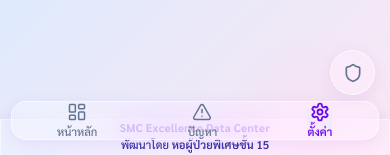
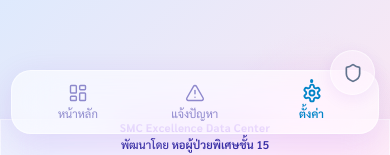
Before and after one commit to kisske-sys/Ward-Data-Intelligence-System, a React (Vite) app: page /settings in a window 390 px wide. Shown: the part 674-829 px from the top of the page. Built offline with nearby package versions, Linux system fonts and the light colour scheme; no server answers.

Commit message:
Update BottomBar.tsx

```diff
--- a/src/components/BottomBar.tsx
+++ b/src/components/BottomBar.tsx
@@ -1,40 +1,39 @@
 // src/components/BottomBar.tsx
-// z-40 > z-30 (FooterBar) → BottomBar จะลอยเหนือ FooterBar บน mobile
-// bottom-6 ทำให้ BottomBar อยู่เหนือ FooterBar (~24px)
+// ใช้ class "bottom-nav" ที่ define ใน CSS แล้ว
+// CSS จัดการ position, z-index, และ bottom offset ให้หมด
+// ที่นี่จึงมีแค่ content เท่านั้น
 
 import { Link, useLocation } from "wouter";
-import { LayoutDashboard, AlertTriangle, Settings } from "lucide-react";
-
-const NAV = [
-  { href: "/",         icon: LayoutDashboard, label: "หน้าหลัก" },
-  { href: "/issues",   icon: AlertTriangle,   label: "ปัญหา"    },
-  { href: "/settings", icon: Settings,        label: "ตั้งค่า"  },
-];
+import { NAV_ITEMS } from "@/App";
 
 export default function BottomBar() {
   const [location] = useLocation();
 
   return (
-    <nav
-      className="glass fixed left-3 right-3 z-40 flex items-center
-                 justify-around px-2 py-2 rounded-2xl md:hidden"
-      // bottom: 30px ให้ FooterBar (~28px) โผล่ข้างล่าง
-      style={{ bottom: "30px" }}
-    >
-      {NAV.map(({ href, icon: Icon, label }) => {
-        const active = location === href;
+    <nav className="bottom-nav">
+      {NAV_ITEMS.map(({ href, Icon, label, color }) => {
+        const active = href === "/" ? location === "/" : location.startsWith(href);
+
         return (
           <Link
             key={href}
             href={href}
-            className={`flex flex-col items-center gap-0.5 px-5 py-1.5 rounded-xl text-xs
-                        font-medium transition-all
-                        ${active
-                          ? "text-violet-700 bg-violet-100/60 font-semibold"
-                          : "text-slate-500 hover:text-violet-600"
-                        }`}
+            className={`flex flex-col items-center gap-1 px-4 py-1.5
+                        rounded-xl text-xs transition-all min-w-[64px]
+                        ${active ? "font-semibold" : "opacity-55 hover:opacity-80"}`}
+            style={{ color: active ? color : "var(--tx-secondary)" }}
           >
-            <Icon size={20} strokeWidth={active ? 2.2 : 1.8} />
+            {/* Active indicator — dot ที่ด้านบนของ icon */}
+            <span className="relative">
+              {active && (
+                <span
+                  className="absolute -top-1 left-1/2 -translate-x-1/2
+                             w-1 h-1 rounded-full"
+                  style={{ background: color }}
+                />
+              )}
+              <Icon size={20} strokeWidth={active ? 2.2 : 1.7} />
+            </span>
             {label}
           </Link>
         );
```
